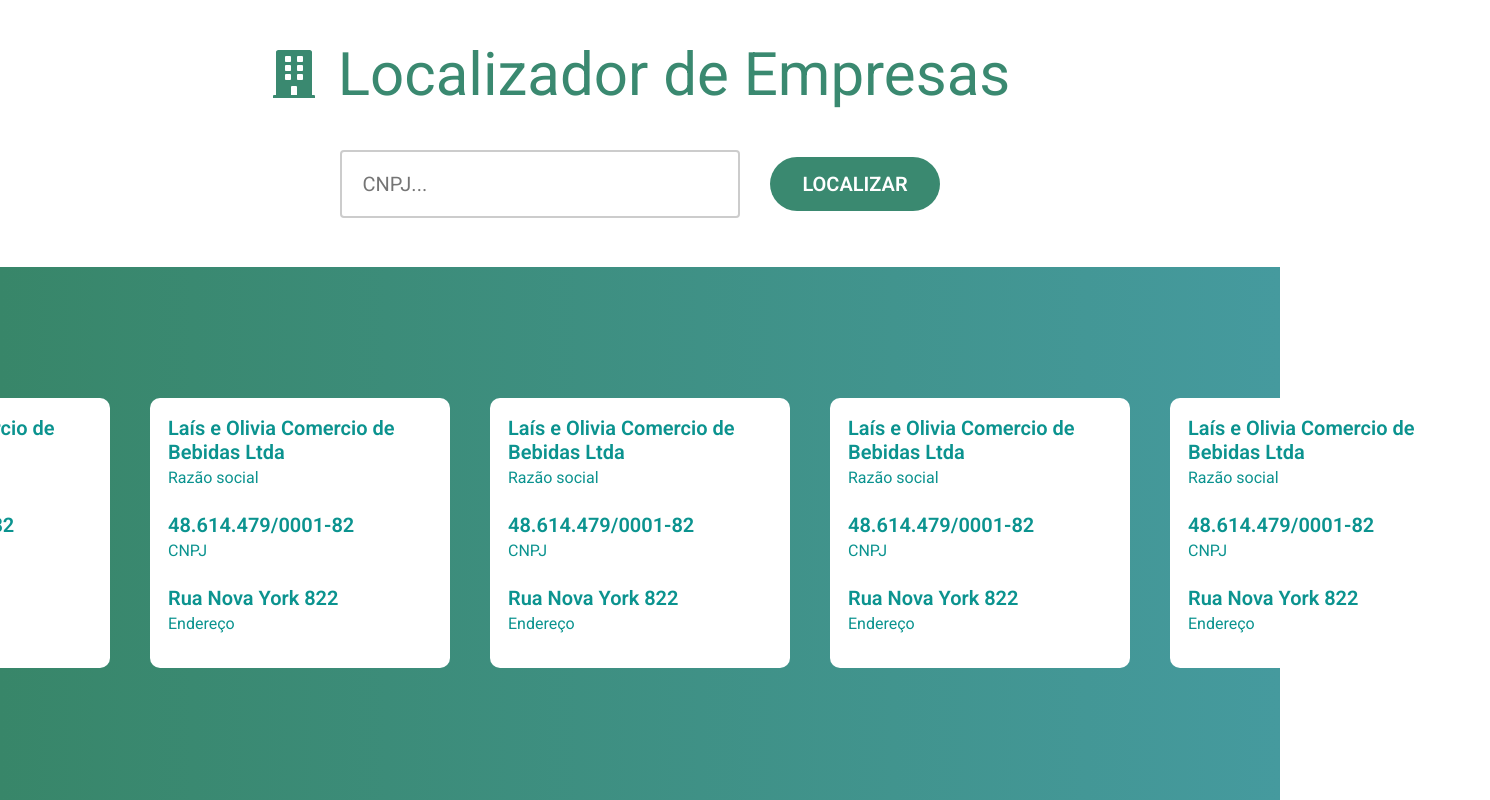
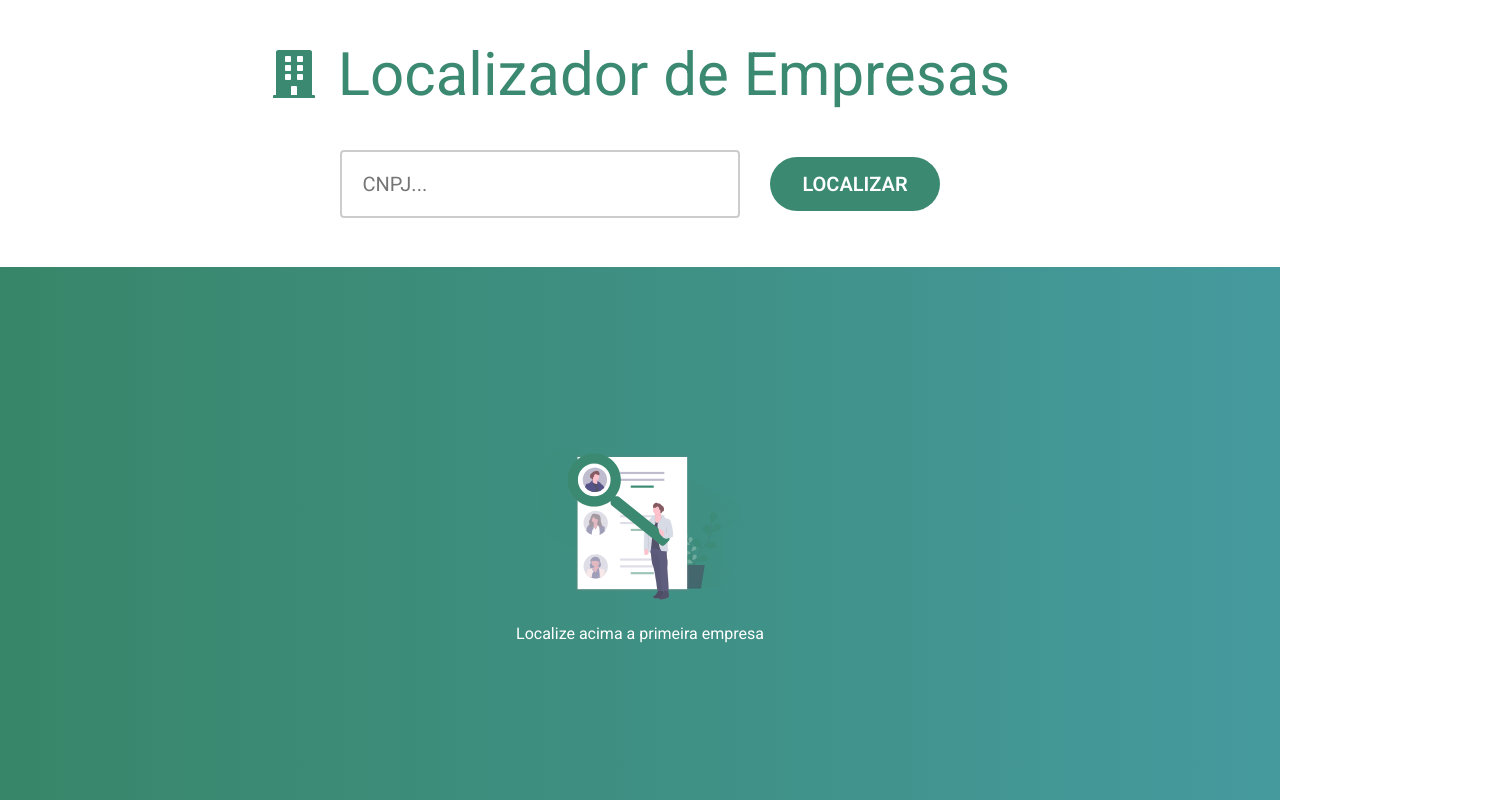
Before and after one commit to conexalabs/desafio-front-end, a React (Create React App) app: page / in a window 1280 px wide. Shown: the whole page, 1490 px wide, since content can reach past the window. Built offline with nearby package versions, Linux system fonts and the light colour scheme.

Commit message:
Replace carousel

```diff
--- a/src/components/Card/index.js
+++ b/src/components/Card/index.js
@@ -1,14 +1,14 @@
 import React from "react";
 import { Link } from "react-router-dom";
-
+import { titleCase } from "../../utils";
 import "./style.scss";
 
-function Card({ social, cnpj, address }) {
+function Card({ companyName, cnpj, address }) {
   return (
     <Link to="/localization" style={{ textDecoration: "none" }}>
-      <div class="card">
+      <div className="card">
         <div>
-          <p>{social}</p>
+          <p>{titleCase(companyName)}</p>
           <span>Razão social</span>
         </div>
 
@@ -18,7 +18,7 @@ function Card({ social, cnpj, address }) {
         </div>
 
         <div>
-          <p>{address}</p>
+          <p>{titleCase(address)}</p>
           <span>Endereço</span>
         </div>
       </div>
--- a/src/components/Card/style.scss
+++ b/src/components/Card/style.scss
@@ -10,11 +10,11 @@ a {
     margin: 20px;
     transition: background-color 0.2s;
 
-    > div {
+    div {
       padding: 18px 0 8px 18px;
 
       p {
-        font-size: 20px;
+        font-size: 16px;
         font-weight: bold;
       }
 
--- /dev/null
+++ b/src/components/Carousel/index.js
@@ -0,0 +1,28 @@
+import React from "react";
+
+import Card from "../Card";
+
+import "./style.scss";
+
+import Carousel, { consts } from "react-elastic-carousel";
+
+function CarouselComponent({ cards }) {
+  return (
+    <Carousel
+      enableSwipe={true}
+      disableArrowsOnEnd={false}
+      itemPosition={consts.CENTER}
+    >
+      {cards.map((card) => (
+        <Card
+          key={card.key}
+          companyName={card.companyName}
+          cnpj={card.cnpj}
+          address={card.address}
+        />
+      ))}
+    </Carousel>
+  );
+}
+
+export default CarouselComponent;
--- /dev/null
+++ b/src/components/Carousel/style.scss
@@ -0,0 +1,44 @@
+.rec {
+  .rec-item-wrapper {
+    width: 340px;
+  }
+  .rec-pagination {
+    display: none;
+  }
+
+  .rec-arrow-left {
+    border: none;
+    background-color: transparent;
+    box-shadow: none;
+
+    &:hover {
+      border: none !important;
+      background-color: transparent !important;
+      box-shadow: none !important;
+    }
+
+    &:enabled {
+      border: none !important;
+      background-color: transparent !important;
+      box-shadow: none !important;
+    }
+  }
+
+  .rec-arrow-right {
+    border: none;
+    background-color: transparent;
+    box-shadow: none;
+
+    &:hover {
+      border: none !important;
+      background-color: transparent !important;
+      box-shadow: none !important;
+    }
+
+    &:enabled {
+      border: none !important;
+      background-color: transparent !important;
+      box-shadow: none !important;
+    }
+  }
+}
--- a/src/pages/Home/index.js
+++ b/src/pages/Home/index.js
@@ -1,13 +1,63 @@
-import React from "react";
+import React, { useCallback, useState, useEffect } from "react";
+import { uuid } from "uuidv4";
 import { FaBuilding } from "react-icons/fa";
+import { cnpj as validateCNPJ } from "cpf-cnpj-validator";
+import axios from "axios";
 
-import Card from "../../components/Card";
-
-import logoImg from "../../assets/find.png";
-
+import { useCompany } from "../../hooks/company";
+import CarouselComponent from "../../components/Carousel";
+import { createAddress } from "../../utils";
+import PeopleSearch from "../../assets/people_search.svg";
 import "./style.scss";
 
-function Home() {
+const Home = () => {
+  const [cnpj, setCnpj] = useState("");
+  const [cards, setCards] = useState([]);
+
+  const { addCompany, getCompanies } = useCompany();
+
+  useEffect(() => {
+    if (getCompanies) setCards(getCompanies);
+  }, [getCompanies]);
+
+  const handleSubmit = useCallback(
+    async (e) => {
+      e.preventDefault();
+
+      const cnpjIsValid = validateCNPJ.isValid(cnpj);
+
+      if (!cnpjIsValid) {
+        console.log("Error");
+        return;
+      }
+
+      const cnpjWithoutMask = cnpj.replace(/[^\d]+/g, "");
+
+      const response = await axios.get(
+        `https://cors-anywhere.herokuapp.com/http://www.receitaws.com.br/v1/cnpj/${cnpjWithoutMask}`
+      );
+
+      console.log(response.data);
+
+      const { nome, cep } = response.data;
+
+      const address = createAddress(response.data);
+
+      const newCompany = {
+        key: uuid(),
+        companyName: nome,
+        cnpj,
+        address,
+        cep,
+      };
+
+      addCompany(newCompany);
+      setCards(getCompanies);
+      setCnpj("");
+    },
+    [cnpj, setCards, setCnpj, addCompany, getCompanies]
+  );
+
   return (
     <div className="wrapper">
       <div className="container-localizator">
@@ -16,43 +66,28 @@ function Home() {
           <p>Localizador de Empresas</p>
         </div>
 
-        <div className="input">
-          <input type="text" placeholder="CNPJ..." />
-          <button type="button">LOCALIZAR</button>
-        </div>
+        <form className="input" onSubmit={handleSubmit}>
+          <input
+            type="text"
+            placeholder="CNPJ..."
+            value={cnpj}
+            onChange={(e) => setCnpj(e.target.value)}
+          />
+          <button type="submit">LOCALIZAR</button>
+        </form>
       </div>
       <div className="container-cards">
-        <Card
-          social={"Laís e Olivia Comercio de Bebidas Ltda"}
-          cnpj={"48.614.479/0001-82"}
-          address={"Rua Nova York 822"}
-        />
-        <Card
-          social={"Laís e Olivia Comercio de Bebidas Ltda"}
-          cnpj={"48.614.479/0001-82"}
-          address={"Rua Nova York 822"}
-        />
-        <Card
-          social={"Laís e Olivia Comercio de Bebidas Ltda"}
-          cnpj={"48.614.479/0001-82"}
-          address={"Rua Nova York 822"}
-        />
-        <Card
-          social={"Laís e Olivia Comercio de Bebidas Ltda"}
-          cnpj={"48.614.479/0001-82"}
-          address={"Rua Nova York 822"}
-        />
-        <Card
-          social={"Laís e Olivia Comercio de Bebidas Ltda"}
-          cnpj={"48.614.479/0001-82"}
-          address={"Rua Nova York 822"}
-        />
-
-        {/* <img src={logoImg} alt={"xe"} />
-        <p>Localize acima a primeira empresa</p> */}
+        {cards.length ? (
+          <CarouselComponent cards={cards} />
+        ) : (
+          <div className="container-people-search">
+            <img src={PeopleSearch} alt="Company Search" />
+            <p>Localize acima a primeira empresa</p>
+          </div>
+        )}
       </div>
     </div>
   );
-}
+};
 
 export default Home;
--- a/src/pages/Home/style.scss
+++ b/src/pages/Home/style.scss
@@ -1,4 +1,6 @@
 $base-color: #3a8970;
+$small: 300px;
+$medium: 900px;
 
 .wrapper {
   display: grid;
@@ -34,7 +36,7 @@ $base-color: #3a8970;
       }
     }
 
-    div.input {
+    form.input {
       padding-top: 40px;
 
       input {
@@ -78,8 +80,46 @@ $base-color: #3a8970;
     background: linear-gradient(to right, #388669, #459a9e);
 
     display: flex;
-    flex-direction: row;
+    align-items: center;
+
     justify-content: center;
-    align-items: center;
+    .container-people-search {
+      display: flex;
+      align-items: center;
+      flex-direction: column;
+
+      img {
+        width: 200px;
+        height: 200px;
+      }
+
+      p {
+        color: #fff;
+      }
+    }
+
+    .BrainhubCarouselItem {
+      width: 300px !important;
+      max-width: 300px !important;
+      min-width: 300px !important;
+      margin: 20px !important;
+    }
+
+    button.BrainhubCarousel__arrows {
+      background-color: transparent;
+      font-size: 20px;
+
+      &:hover {
+        background-color: transparent;
+      }
+    }
+
+    button.BrainhubCarousel__arrowLeft {
+      margin-left: 40px !important;
+    }
+
+    button.BrainhubCarousel__arrowRight {
+      margin-right: 40px !important;
+    }
   }
 }
```
Also changed, not shown: package.json (+8 -0 lines), 1 other file (tests, documents, lock files or other folders).
